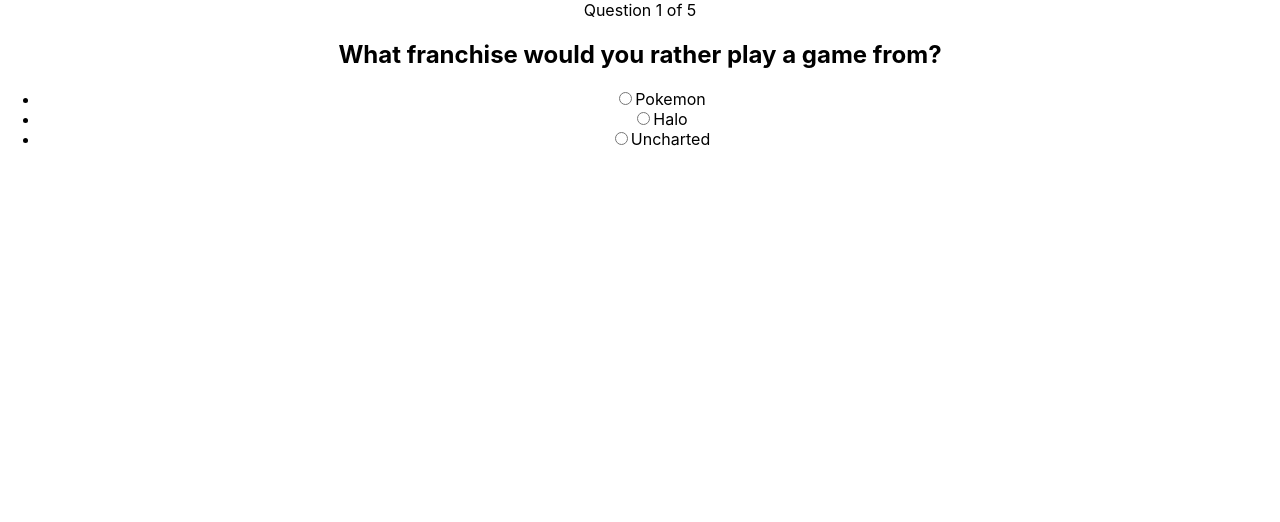
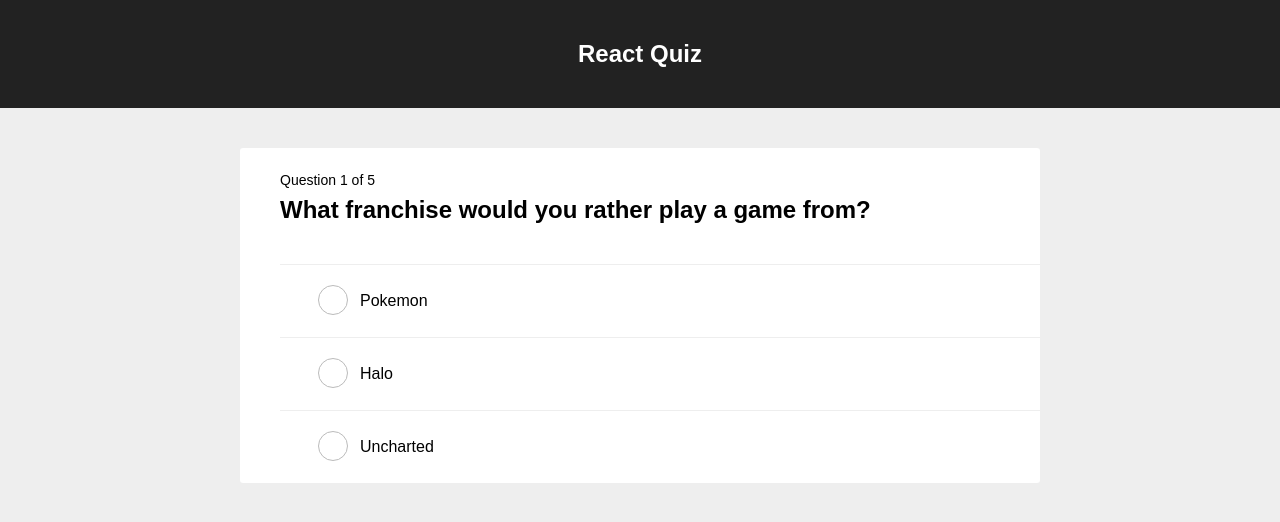
Before and after one commit to louiskueh/react-typescript-quiz, a React (Create React App) app: page / in a window 1280 px wide. Shown: the top 522 px of the page. Built offline with nearby package versions, Linux system fonts and the light colour scheme.

Commit message:
style(Quiz): added css to tidy up quiz component

```diff
--- a/package.json
+++ b/package.json
@@ -10,11 +10,13 @@
     "@types/node": "^12.19.12",
     "@types/react": "^16.14.2",
     "@types/react-dom": "^16.9.10",
+    "@types/react-transition-group": "^4.4.0",
     "lodash": "^4.17.20",
     "prop-types": "^15.7.2",
     "react": "^17.0.1",
     "react-dom": "^17.0.1",
     "react-scripts": "4.0.1",
+    "react-transition-group": "^4.4.1",
     "typescript": "^4.1.3",
     "web-vitals": "^0.2.4"
   },
--- a/src/App.css
+++ b/src/App.css
@@ -1,34 +1,20 @@
-.App {
+.App-logo {
+  animation: spin infinite 20s linear;
+  height: 80px;
+}
+
+.App-header {
+  background-color: #222;
+  padding: 20px;
+  color: white;
   text-align: center;
 }
 
-.App-logo {
-  height: 40vmin;
-  pointer-events: none;
+.App-intro {
+  font-size: large;
 }
 
-@media (prefers-reduced-motion: no-preference) {
-  .App-logo {
-    animation: App-logo-spin infinite 20s linear;
-  }
-}
-
-.App-header {
-  background-color: #282c34;
-  min-height: 100vh;
-  display: flex;
-  flex-direction: column;
-  align-items: center;
-  justify-content: center;
-  font-size: calc(10px + 2vmin);
-  color: white;
-}
-
-.App-link {
-  color: #61dafb;
-}
-
-@keyframes App-logo-spin {
+@keyframes spin {
   from {
     transform: rotate(0deg);
   }
--- a/src/App.tsx
+++ b/src/App.tsx
@@ -75,10 +75,9 @@
     }));
   }
 
-  handleAnswerSelected(event:  React.ChangeEvent<HTMLInputElement>) {
-
-    const value = event.currentTarget.value
-    console.log((value))
+  handleAnswerSelected(event: React.ChangeEvent<HTMLInputElement>) {
+    const value = event.currentTarget.value;
+    console.log(value);
 
     if (value === "correct") {
       this.setState((prevState) => ({
@@ -89,9 +88,9 @@
     this.setUserAnswer(value);
 
     if (this.state.questionId + 1 < quizQuestions.length) {
-      setTimeout(() => this.setNextQuestion(), 300);
+      setTimeout(() => this.setNextQuestion(), 200);
     } else {
-      setTimeout(() => this.getResults(), 300);
+      setTimeout(() => this.getResults(), 200);
     }
   }
 
@@ -104,6 +103,7 @@
 
   renderQuiz() {
     return (
+      <div className="container">
         <Quiz
           answer={this.state.answer}
           answerChoices={this.state.answerOptions}
@@ -112,6 +112,7 @@
           questionTotal={quizQuestions.length}
           onAnswerSelected={this.handleAnswerSelected}
         />
+      </div>
     );
   }
 
@@ -122,6 +123,9 @@
   render() {
     return (
       <div className="App">
+        <div className="App-header">
+          <h2>React Quiz</h2>
+        </div>
         {this.state.result ? this.renderResult() : this.renderQuiz()}
       </div>
     );
--- a/src/index.css
+++ b/src/index.css
@@ -1,5 +1,6 @@
 body {
   margin: 0;
+  padding: 0;
   font-family: -apple-system, BlinkMacSystemFont, 'Segoe UI', 'Roboto', 'Oxygen',
     'Ubuntu', 'Cantarell', 'Fira Sans', 'Droid Sans', 'Helvetica Neue',
     sans-serif;
@@ -11,3 +12,140 @@
   font-family: source-code-pro, Menlo, Monaco, Consolas, 'Courier New',
     monospace;
 }
+
+* {
+  box-sizing: border-box;
+}
+
+body {
+  margin: 0;
+  padding: 0;
+  background: #eee;
+  font-family: sans-serif;
+}
+
+.container {
+  position: relative;
+  max-width: 800px;
+  margin: 0 auto;
+  background: #fff;
+  border-radius: 3px;
+}
+
+@media (min-width: 769px) {
+  .container {
+    margin: 2.5rem auto;
+  }
+}
+
+/* Result Component */
+.result {
+  padding: 1.5rem 2.5rem;
+}
+ul
+{
+    list-style-type: none;
+}
+/* Quiz Component */
+.answerOptions {
+  margin: 0;
+  padding: 0;
+  list-style: none;
+}
+
+/* QuestionCount Component */
+.questionCount {
+  padding: 1.5rem 2.5rem 0;
+  font-size: 14px;
+}
+
+/* Question Component */
+.question {
+  margin: 0;
+  padding: 0.5rem 2.5rem 1.5rem 2.5rem;
+}
+
+/* AnswerOption Component */
+.answerOption {
+  border-top: 1px solid #eee;
+}
+
+.answerOption:hover {
+  background-color: #eefbfe;
+}
+
+.radioCustomButton {
+  position: absolute;
+  width: auto;
+  opacity: 0;
+}
+
+.radioCustomButton,
+.radioCustomLabel {
+  display: inline-block;
+  vertical-align: middle;
+  cursor: pointer;
+}
+
+.radioCustomLabel {
+  position: relative;
+  width: 100%;
+  margin: 0;
+  padding: 1.5rem 2.5rem 1.5rem 5rem;
+  font-size: 16px;
+  line-height: 1.5;
+}
+
+.radioCustomButton ~ .radioCustomLabel:before {
+  position: absolute;
+  top: 20px;
+  left: 38px;
+  width: 28px;
+  height: 28px;
+  content: '';
+  display: inline-block;
+  vertical-align: middle;
+  background: #fff;
+  border: 1px solid #bbb;
+  border-radius: 50%;
+  transition: all 0.3s;
+}
+
+.radioCustomButton:checked ~ .radioCustomLabel:before {
+  content: '';
+  background: #8bc53f url(./svg/radio-svg.svg) no-repeat;
+  background-size: 27px;
+  border-color: #8bc53f;
+}
+
+/* Animation */
+.fade-enter {
+  opacity: 0;
+}
+
+.fade-enter.fade-enter-active {
+  opacity: 1;
+  transition: opacity 0.5s ease-in-out 0.3s;
+}
+
+.fade-leave {
+  position: absolute;
+  top: 0;
+  left: 0;
+  width: 100%;
+  opacity: 1;
+}
+
+.fade-leave.fade-leave-active {
+  opacity: 0;
+  transition: opacity 0.5s ease-in-out;
+}
+
+.fade-appear {
+  opacity: 0;
+}
+
+.fade-appear.fade-appear-active {
+  opacity: 1;
+  transition: opacity 0.5s ease-in-out;
+}
```
Also changed, not shown: src/svg/radio-svg.svg (added), 1 other file (tests, documents, lock files or other folders). Lines whose indentation alone changed are shown as unchanged.
